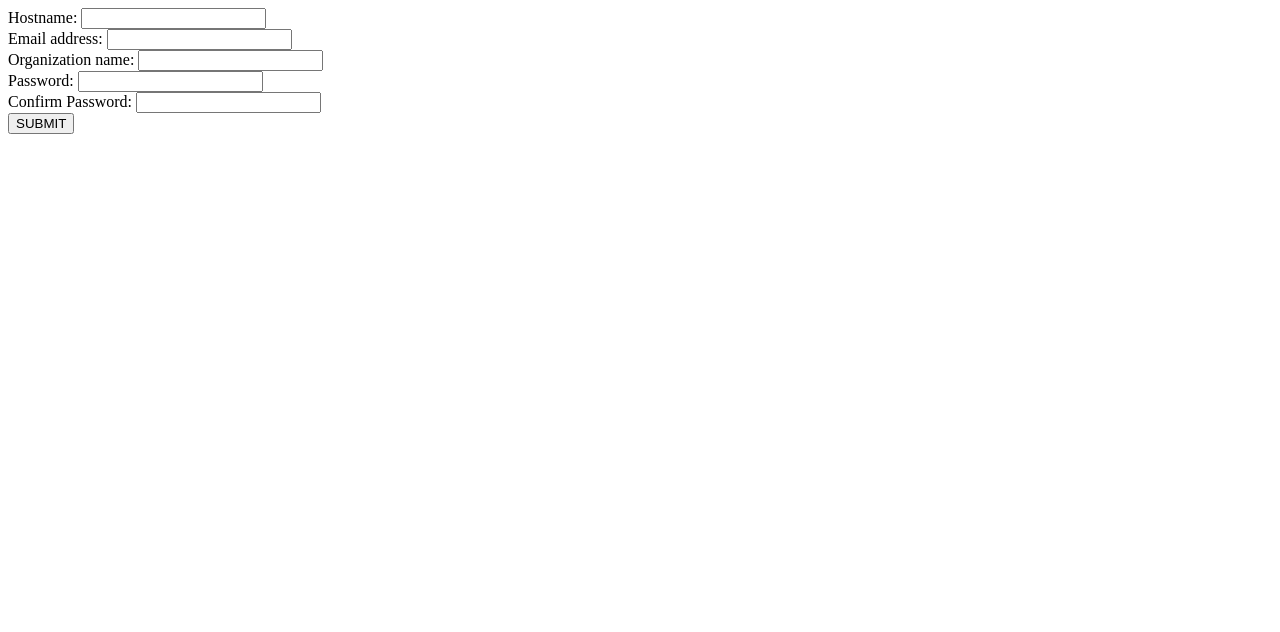
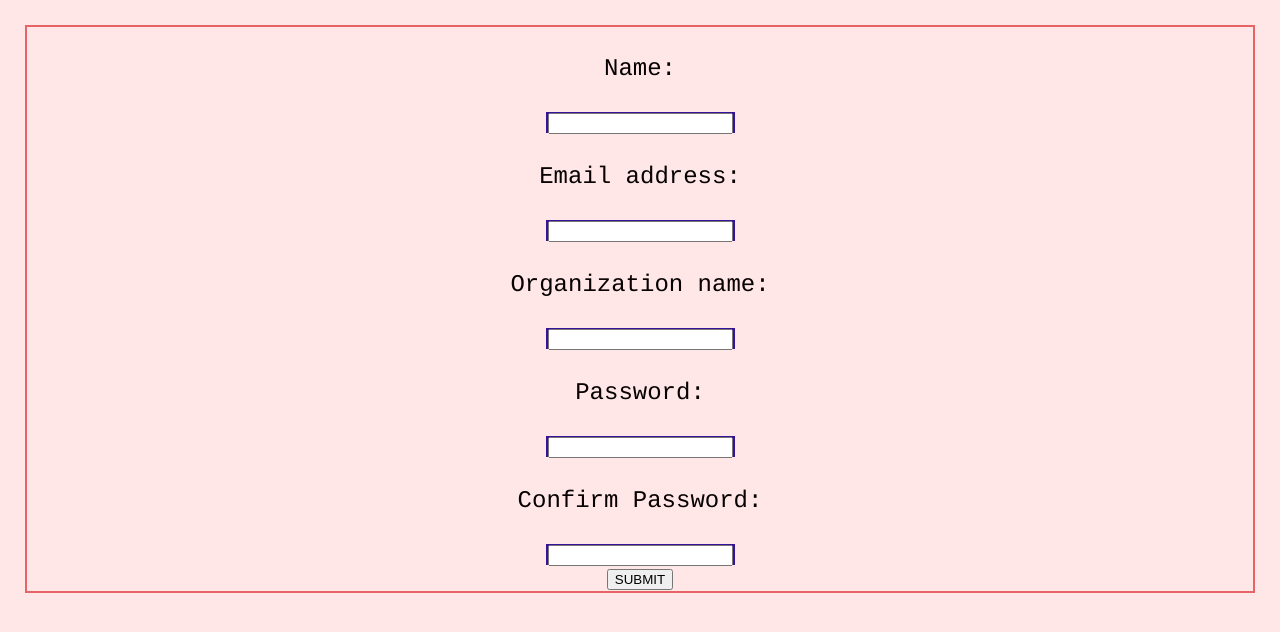
Before and after one commit to ShotaKato1/web-app-final, a website: page html page/hostRegister.html in a window 1280 px wide. Drawn offline with Linux system fonts and the light colour scheme.

Commit message:
Update hostRegister.html

```diff
--- a/html page/hostRegister.html
+++ b/html page/hostRegister.html
@@ -9,24 +9,45 @@
 <body>
     <form action="/api/registerHost" method="post">
         <div>
-            <label for="hostname">Hostname:</label>
-            <input type="text" name="hostname" id="host\name">
+            <link href="/media/examples/link-element-example.css" rel="stylesheet">
+            <style>
+            body{
+                background-color: #ffe7e8;
+                border: 2px solid #e66465;
+                margin: 25px;
+                line-height: 1.5;
+                text-align: center;
+            }
+            p{
+                color: rgb(7, 1, 1);
+                font-family: courier;
+                font-size: 150%;
+            }
+            p1{
+                border: 2px solid rgb(54, 18, 154);
+            }
+            </style>
+        </div>
+
+        <div>
+            <label for="hostname"><p>Name:</p></label>
+           <p1><input type="text" name="hostname" id="host\name"></p1>
         </div>
         <div>
-            <label for="email">Email address:</label>
-            <input type="text" name="email" id="email">
+            <label for="email"><p>Email address:</p></label>
+            <p1><input type="text" name="email" id="email"></p1>
         </div>
         <div>
-            <label for="organization">Organization name:</label>
-            <input type="text" name="organization" id="organization">
+            <label for="organization"><p>Organization name:</p></label>
+            <p1><input type="text" name="organization" id="organization"></p1>
         </div>
         <div>
-            <label for="password">Password:</label>
-            <input type="password" name="password" id="password">
+            <label for="password"><p>Password:</p></label>
+           <p1> <input type="password" name="password" id="password"></p1>
         </div>
         <div>
-            <label for="confirmPassword">Confirm Password:</label>
-            <input type="password" name="confirmPassword" id="confirmPassword">
+            <label for="confirmPassword"><p>Confirm Password:</p></label>
+            <p1><input type="password" name="confirmPassword" id="confirmPassword"></p1>
         </div>
         <a href= "userRegister.html">
             <button> SUBMIT </button></a>
```
